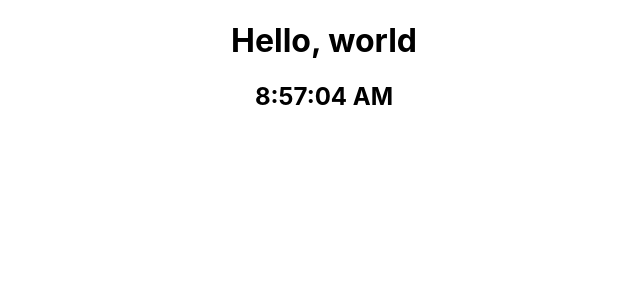
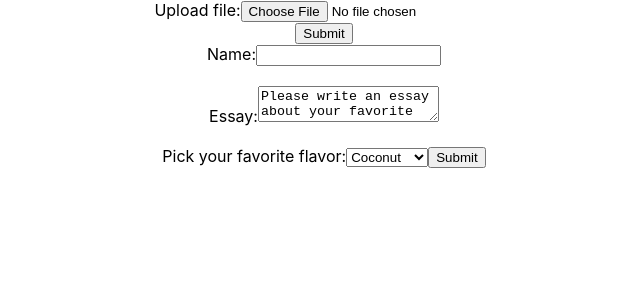
Before and after one commit to dudqls5271/React_Fastcompus, a React (Create React App) app in the folder React_Ch2/my-app/: page / in a window 1280 px wide. Shown: the top 300 px of the page, without its empty margins (316-956 px from the left). Built offline with nearby package versions, Linux system fonts and the light colour scheme.

Commit message:
2022-04-18

```diff
--- a/React_Ch2/my-app/src/App.js
+++ b/React_Ch2/my-app/src/App.js
@@ -1,14 +1,24 @@
 import './App.css';
-import Composition from './compoments/2-4.Props/Composition';
-import Exataction from './compoments/2-4.Props/Exataction/Exataction';
-import ClassComposition from './compoments/2-5.State/ClassComposition';
-import ClassComponent from './compoments/2-6.LifeCycle/ClassComponent';
-import FunctionalCommponent from './compoments/2-5.State/FunctionalCommponent';
+import UncontrolledComponent from './compoments/2-10.Form/UncontrolledComponent';
+import ControlledComponent from './compoments/2-10.Form/ControlledComponent';
+// import Condition from './compoments/2-8.conditionalRendering/Condition'
+// import List from './compoments/2-9.List/List';
+// import Event from './compoments/2-7.Event/Event';
+// import Composition from './compoments/2-4.Props/Composition';
+// import Exataction from './compoments/2-4.Props/Exataction/Exataction';
+// import ClassComposition from './compoments/2-5.State/ClassComposition';
+// import ClassComponent from './compoments/2-6.LifeCycle/ClassComponent';
+// import FunctionalCommponent from './compoments/2-5.State/FunctionalCommponent';
 
 function App() {
   return (
   <div className="App">
-      <ClassComponent/>
+    <UncontrolledComponent />
+    <ControlledComponent/>
+      {/* <List/> */}
+      {/* <Condition /> */}
+      {/* <Event /> */}
+      {/* <ClassComponent/> */}
       {/* <FunctionalCommponent/> */}
       {/* <ClassComposition/> */}
       {/* <Exataction/> */}
--- /dev/null
+++ b/React_Ch2/my-app/src/compoments/2-10.Form/ControlledComponent.jsx
@@ -0,0 +1,62 @@
+import React, { useState } from 'react'
+
+export default function ControlledComponent() {
+    const [name, setName] = useState('');
+    const [essay, setEssay] = useState('Please write an essay about your favorite DOM element.');
+    const [flavor, setFlavor] = useState('coconut');
+
+
+    function handleChange(event) {
+      const name = event.target.name;
+      if(name === 'name') {
+        setName(event.target.value);
+      }
+      if(name === 'essay') {
+        setEssay(event.target.value);
+      }
+      if(name === 'flavor'){
+        setFlavor(event.target.value);
+      }
+    }
+
+    // function handleEssayChange(event) {
+    //     setEssay(event.target.value);
+    // }
+
+    // function handleFlavorChange(event) {
+    //     setFlavor(event.target.value);
+    // }
+
+    function handleSubmit(event) {
+    alert(`name: ${name} essay: ${essay} flavor : ${flavor}`);
+    event.preventDefault();
+    }
+  return (
+    <form onSubmit={handleSubmit}>
+    <label>
+      Name:
+      <input name='name' type="text" value={name} onChange={handleChange} />
+    </label>
+
+    <br />
+    <br />
+
+    <label>
+        Essay:
+        <textarea name='essay' value={essay} onChange={handleChange} />
+    </label>
+    <br />
+    <br />
+    <label>
+          Pick your favorite flavor:
+          <select name='flavor' value={flavor} onChange={handleChange}>
+            <option value="grapefruit">Grapefruit</option>
+            <option value="lime">Lime</option>
+            <option value="coconut">Coconut</option>
+            <option value="mango">Mango</option>
+          </select>
+        </label>
+        <input type="submit" value="Submit" />
+  </form>
+  )
+}
--- /dev/null
+++ b/React_Ch2/my-app/src/compoments/2-10.Form/UncontrolledComponent.jsx
@@ -0,0 +1,20 @@
+import React, { useRef } from 'react'
+
+export default function UncontrolledComponent() {
+    const fileInputRef = useRef(null);
+
+    function handleSubmit(event) {
+        event.preventDefault();
+        alert(`Selected file - ${fileInputRef.current.files[0].name}`);
+      }
+  return (
+    <form onSubmit={handleSubmit}>
+        <label>
+        Upload file:
+        <input type="file" ref={fileInputRef} />
+        </label>
+        <br />
+        <button type="submit">Submit</button>
+    </form>
+  )
+}
--- a/React_Ch2/my-app/src/compoments/2-6.LifeCycle/ClassComponent.jsx
+++ b/React_Ch2/my-app/src/compoments/2-6.LifeCycle/ClassComponent.jsx
@@ -5,6 +5,7 @@ export default class ClassComponent extends Component {
     super(props);
     console.log('constructor');
     this.state = { date: new Date() };
+    // this.handleClick = this.handleClick.bind(this);
   }
 
   componentDidMount() {
@@ -20,6 +21,10 @@ export default class ClassComponent extends Component {
     console.log('componentWillUnmount');
   }
 
+  handleClick = () => {
+    alert(this.state.date);
+  }
+
   tick() {
     console.log("tick");
     this.setState({date: new Date()});
@@ -27,7 +32,7 @@ export default class ClassComponent extends Component {
   render() {
     return (
       <div>
-        <h1>Hello, world</h1>
+        <h1 onClick={this.handleClick}>Hello, world</h1>
         <h2>{this.state.date.toLocaleTimeString()}</h2>
       </div>
     )
--- /dev/null
+++ b/React_Ch2/my-app/src/compoments/2-7.Event/Event.jsx
@@ -0,0 +1,31 @@
+import React from 'react'
+
+export default function Event() {
+    const handleButtonOnclick = (e) => {
+        console.log("handleButtonOnclick");
+        console.dir(e);
+    }
+
+    const handleMouseLeave = () => {
+        console.log("handleMouseLeave");
+    }
+
+    const handleClickCapture = () => {
+        console.log("handleClickCapture");
+    }
+
+    const handleClickCapture2 = () => {
+        console.log("handleClickCapture2");
+    }
+
+    const handleOnclickBubble = () => {
+        console.log("handleOnclickBubble");
+    }
+  return (
+    <div onClickCapture={handleClickCapture}>
+        <div onClickCapture={handleClickCapture2} onClick={handleOnclickBubble}>
+            <button onClick={handleButtonOnclick} onMouseLeave={handleMouseLeave}>button</button>
+        </div>
+    </div>
+  )
+}
--- /dev/null
+++ b/React_Ch2/my-app/src/compoments/2-8.conditionalRendering/Condition.jsx
@@ -0,0 +1,30 @@
+import React from 'react'
+
+function UserGreeting(props) {
+    // return <h1>{props.name}, Welcom It's {props.count} times</h1>
+    // return <h1>{props.name && props.name + ','} Welcom{Boolean(props.count) && `It's ${props.count} times`}</h1>
+    return <h1>{props.name && props.name + ','} Welcom{props.count ? `It's ${props.count} times` : null}</h1>
+
+}
+
+function GuesGreeting(props) {
+    return <h1>Please sing up.</h1>
+}
+
+function Greeting(props) {
+    // if(props.isLogdin) {
+    //     return <UserGreeting name="YoungBin" count={0} />
+    // }
+    // return <GuesGreeting />;
+
+    return props.isLogdin ? <UserGreeting name="YoungBin" count={0} /> : <GuesGreeting />
+}
+
+export default function Condition() {
+    const isLogdin = true;
+  return (
+    <div>
+        <Greeting isLogdin={isLogdin} />
+    </div>
+  )
+}
--- /dev/null
+++ b/React_Ch2/my-app/src/compoments/2-9.List/List.jsx
@@ -0,0 +1,33 @@
+import React from 'react'
+
+export default function List() {
+//     const numbers = [1,2,3,4,5];
+//   return (
+//     <ul>
+//         {numbers.map(item => <li key={item.toString()}>{item}</li>)}
+//     </ul>
+//   )
+
+
+    const todos = [
+        {id: 1, text: 'Drink water'},
+        {id: 2, text: 'Wash Car'},
+        {id: 3, text: 'Listen Lecture'},
+        {id: 4, text: 'Go to bed'},
+    ];
+
+    const Itme = (props) => {
+        return (
+            <li>
+                {props.id}
+                {props.text}
+            </li>
+        );
+    }
+
+    const todoList = todos.map((todo) => <Itme id={todo.id} key={todo.id} {...todo}/>)
+
+    return (
+        <>{todoList}</>
+    )
+}
```
Also changed, not shown: 1 other file (tests, documents, lock files or other folders).
